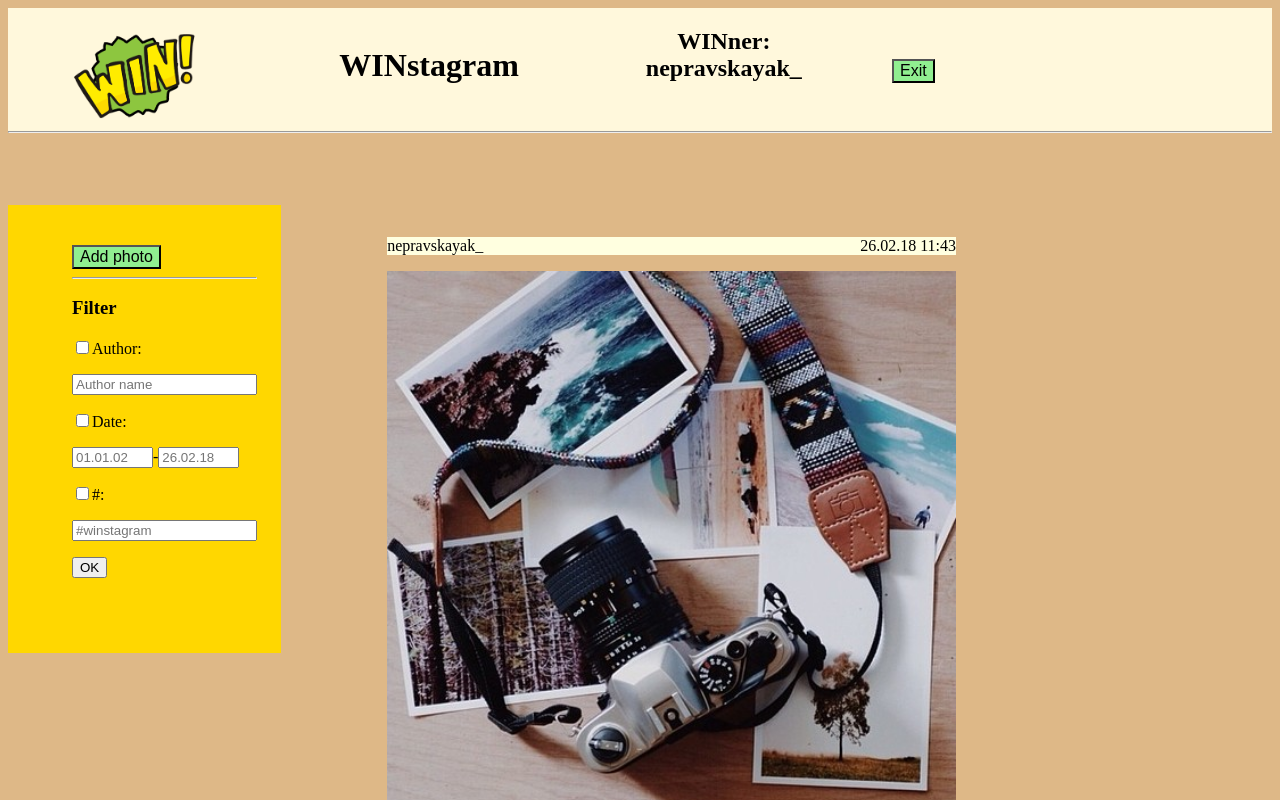
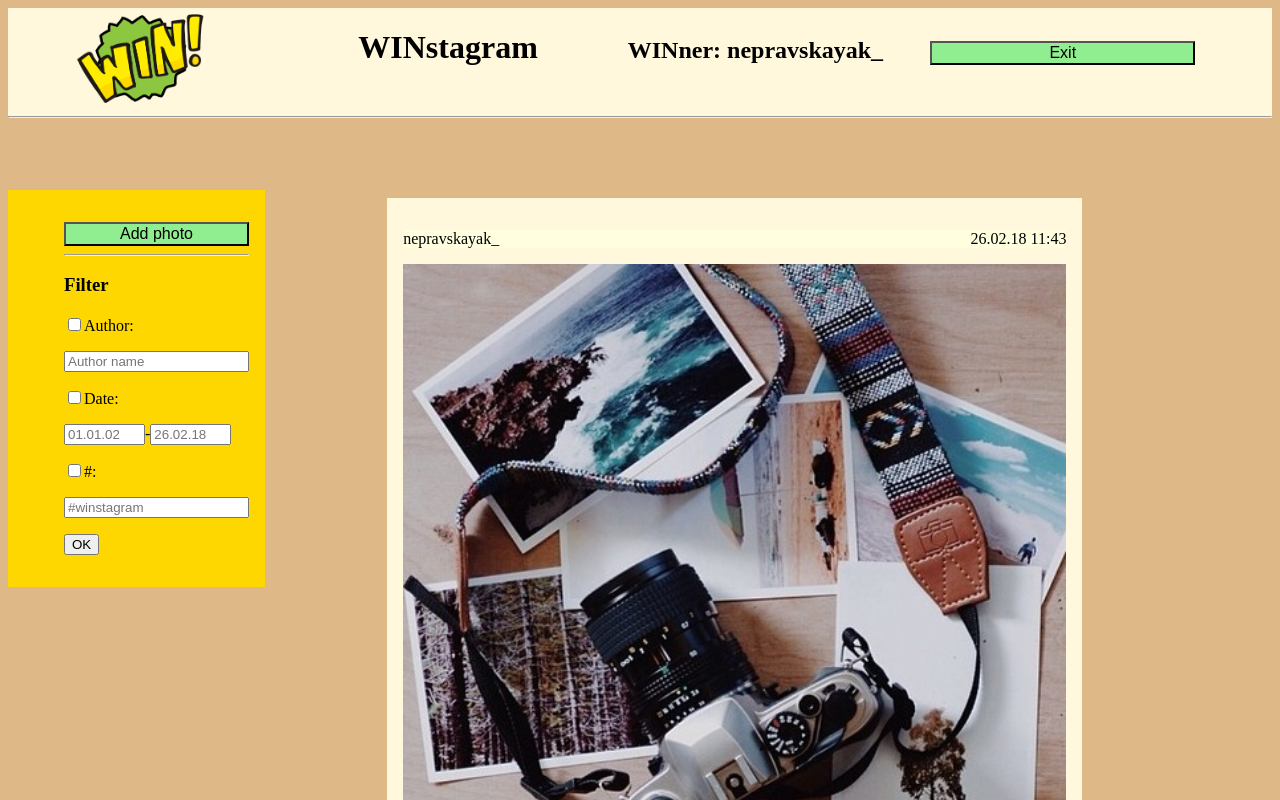
Before and after one commit to KateNepravsk/training-practice2018, a plain HTML site: page task3/index.html in a window 1280 px wide. Shown: the top 800 px of the page. Drawn offline with Linux system fonts and the light colour scheme.

Commit message:
add css file version 2.0

```diff
--- a/task3/styles.css
+++ b/task3/styles.css
@@ -13,12 +13,12 @@
 
 .up{
 	display:inline-block;
-	width:20%;
 	padding-right:3%;
 	margin: auto;
 	text-align:center;
 	position: relative;
-	background:Cornsilk
+	background:Cornsilk;
+	width:21%;
 }
 
 .menu{
@@ -26,20 +26,16 @@
 	border:0 groove green;
 	margin-top:5%;
 	position: fixed;
-	padding:1.5em;
-	height:50%;
-}
-.mit{
-	position: relative;
+	padding:1em;
 }
 
 .posts{
-	margin-left: 30%;
-	margin-right: 25%;
-	margin-top: 7%;
+	margin-left:30%;
+	margin-right:15%;
+	margin-top: 5em;
 }
 
-.grani{
+.lenta{
 	background-color: Cornsilk;
 	padding: 1em;
 }
@@ -80,6 +76,7 @@
 	cursor: pointer;
 	text-align: center;
 	font-size: 100%;
+	width:100%;
 }
 
 .btn:hover{
```
